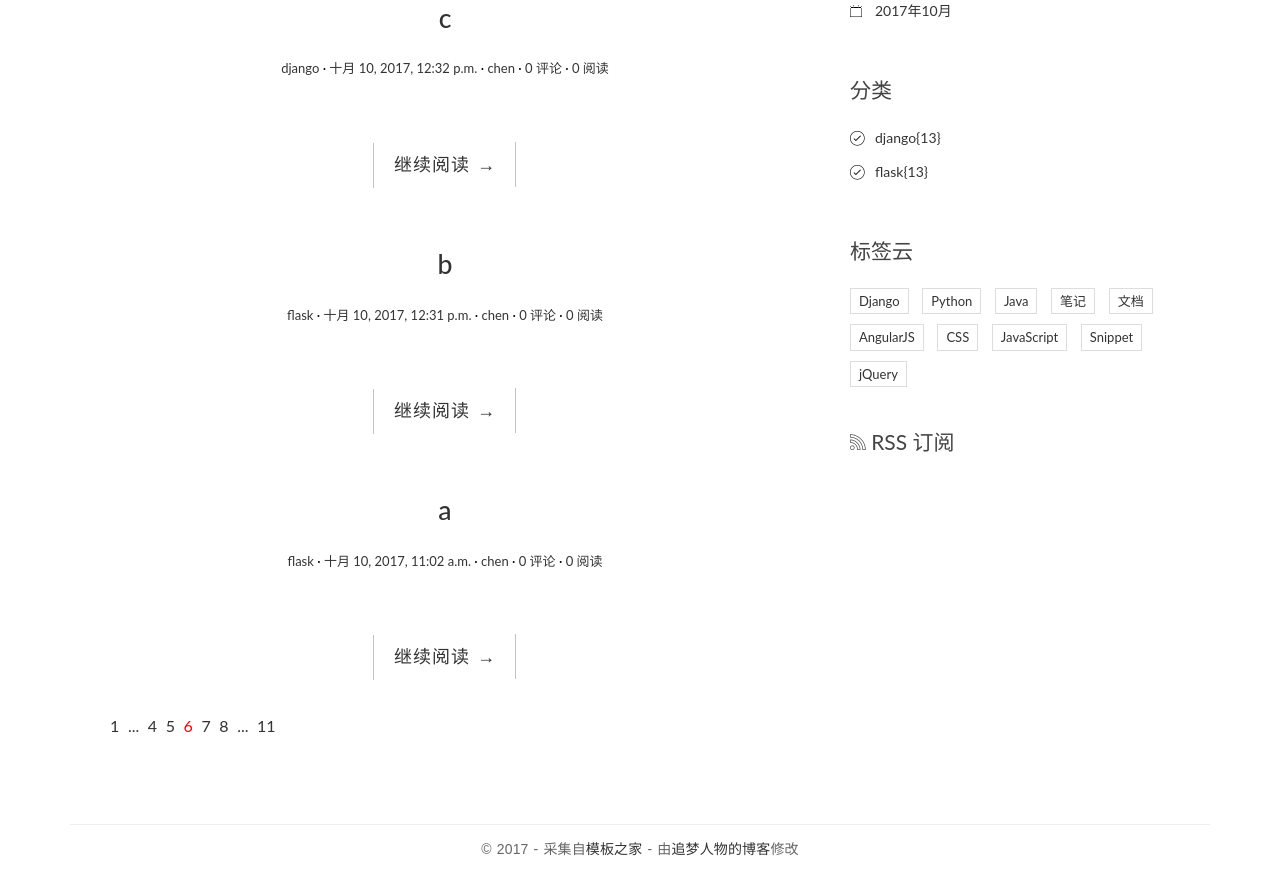
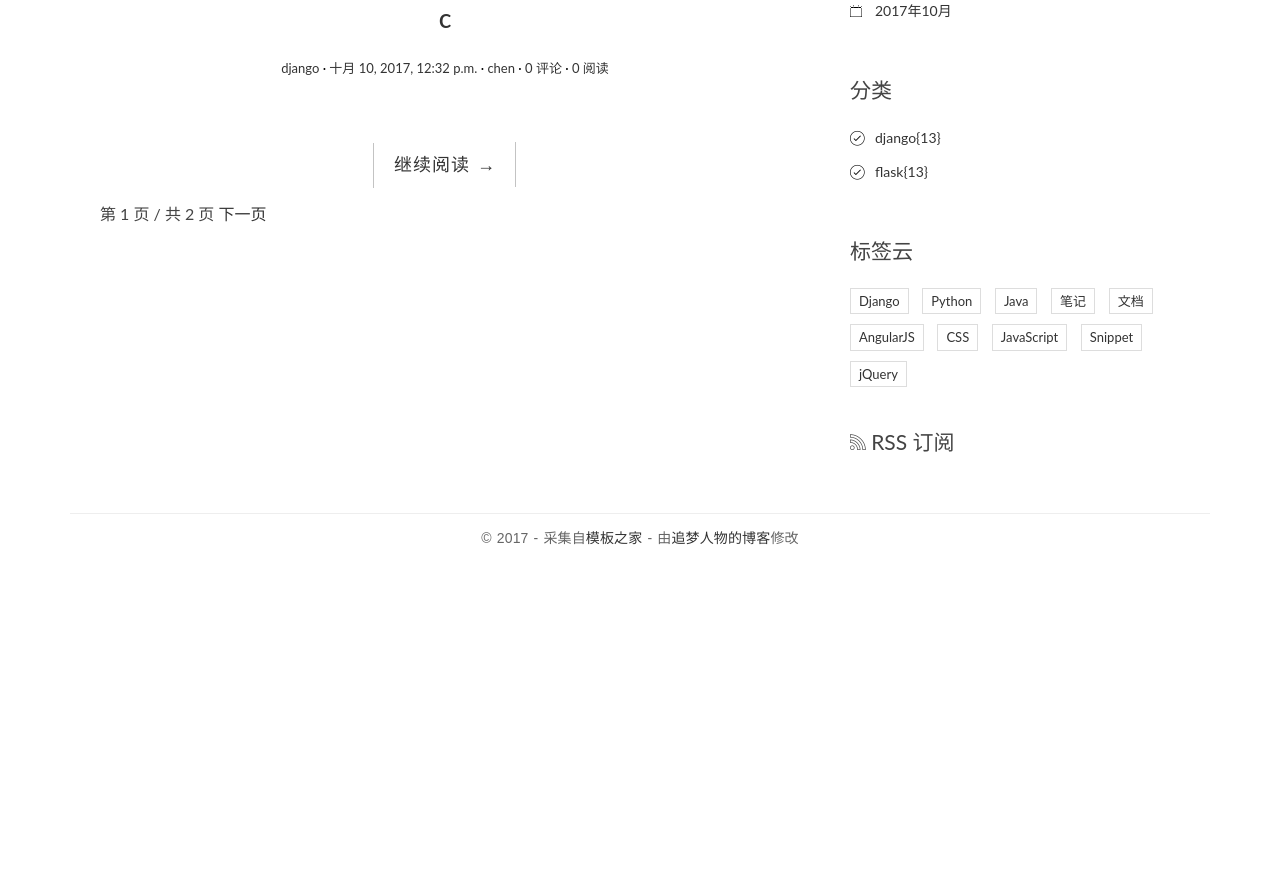
Before and after one commit to yujilang/blog, a Django app: page / in a window 1280 px wide. Shown: the part 454-1334 px from the top of the page. After the commit the page ends 999 px from the top, so only its background shows below. Run offline with Django 3.2, Linux system fonts and the light colour scheme; data comes from the database, SQL or seed files in the repository; some libraries are stand-ins or nearby versions.

Commit message:
Django Pagination 简单分页 使用 Paginator 类对 index 页面进行简单分页

```diff
--- a/blog/views.py
+++ b/blog/views.py
@@ -37,6 +37,8 @@
     template_name = 'blog/index.html'
     #  指定获取的模型列表数据保存的变量名。这个变量会被传递给模板。
     context_object_name = 'post_list'
+    #  指定 paginate_by 属性后开启分页功能，其值代表每一页包含多少篇文章
+    paginate_by = 2
 
 #   文章详情页面视图函数
 
@@ -90,6 +92,7 @@
 
         #  将文章阅读量 +1
         #  self.object 的值就是被访问的文章 post
+        #  每次请求文章详情页，都会调用get方法，因此increase_views写在get()当中比较合适
         self.object.increase_views()
 
         #  视图必须返回一个 HttpResponse 对象
--- a/templates/blog/index.html
+++ b/templates/blog/index.html
@@ -38,18 +38,28 @@
             <a href="#">下一页</a>
         </div>
         -->
-        <div class="pagination">
-            <ul>
-                <li><a href="">1</a></li>
-                <li><a href="">...</a></li>
-                <li><a href="">4</a></li>
-                <li><a href="">5</a></li>
-                <li class="current"><a href="">6</a></li>
-                <li><a href="">7</a></li>
-                <li><a href="">8</a></li>
-                <li><a href="">...</a></li>
-                <li><a href="">11</a></li>
-            </ul>
-        </div>
+
+{#• ListView 传递了以下和分页有关的模板变量供我们在模板中使用：#}
+{#• paginator ，即 Paginator 的实例。#}
+{#• page_obj ，当前请求页面分页对象。#}
+{#• is_paginated，是否已分页。只有当分页后页面超过两页时才算已分页。#}
+{#• object_list，请求页面的对象列表，和 post_list 等价。所以在模板中循环文章列表#}
+{#  时可以选 post_list ，也可以选 object_list。#}
+
+        {% if is_paginated %}
+            <div class="pagination-simple">
+                <!-- 如果当前页还有上一页，显示一个上一页的按钮 -->
+                {% if page_obj.has_previous %}
+                    <a href="?page={{ page_obj.previous_page_number }}">上一页</a>
+                {% endif %}
+                <!-- 显示当前页面信息 -->
+                <span class="current">第 {{ page_obj.number }} 页 / 共 {{ paginator.num_pages }} 页</span>
+                <!-- 如果当前页还有下一页，显示一个下一页的按钮 -->
+                {% if page_obj.has_next %}
+                    <a href="?page={{ page_obj.next_page_number }}">下一页</a>
+                {% endif %}
+            </div>
+        {% endif %}
+
     </main>
 {% endblock %}
```
Also changed, not shown: 1 other file.
